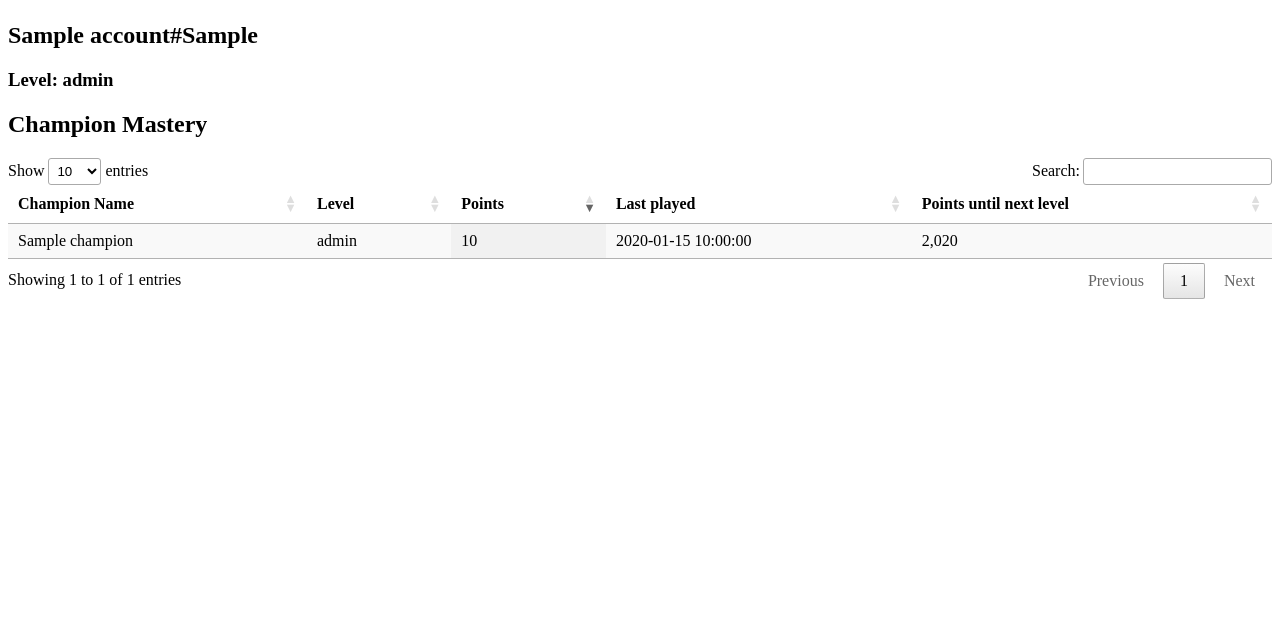
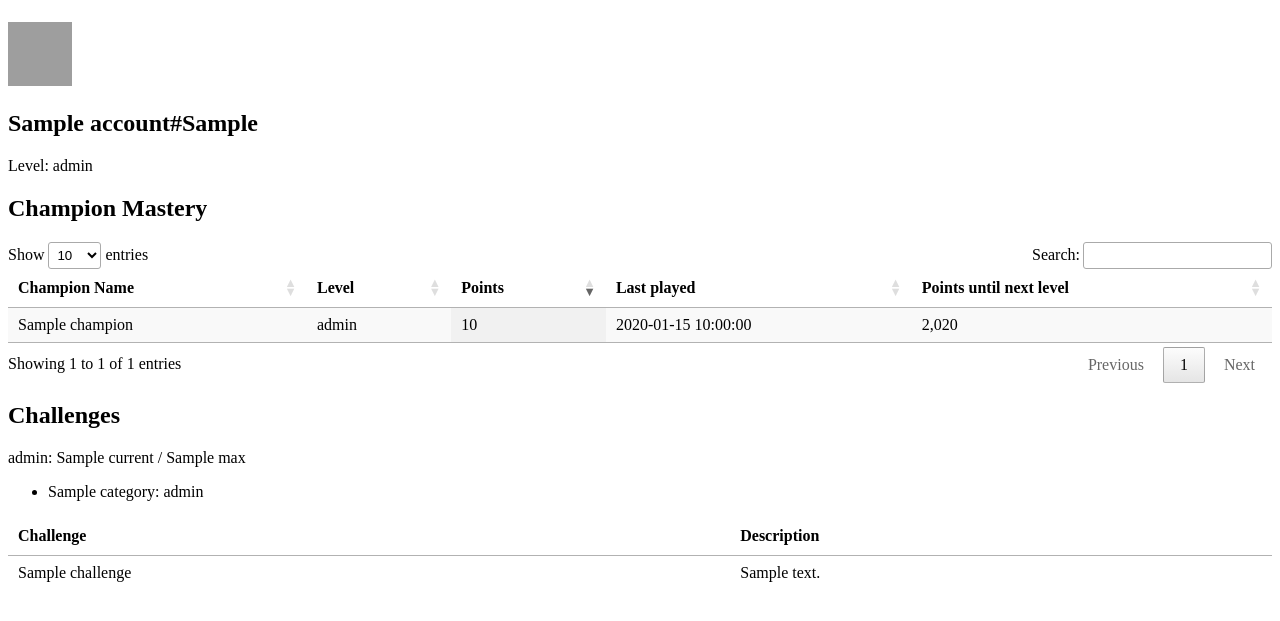
Before and after one commit to Alexandre-Jasmin/jazz_teaching_tool, a Flask app: template app/templates/player_home.html in a window 1280 px wide. Shown: the part 58-679 px from the top of the page. Run offline with Flask 3, Linux system fonts and the light colour scheme; the template is opened without the code that fills it: most values are stand-ins (such as "Sample title", 1, 10 or a date in 2020); parts of the project's set-up code (start-up, migrations or seed data) failed here and were passed over; some libraries are stand-ins or nearby versions; grey boxes are pictures that could not be loaded.

Commit message:
Added challenges.json

```diff
--- a/app/models/riot_api.py
+++ b/app/models/riot_api.py
@@ -257,6 +257,12 @@ class RiotAPI:
         url = f"{self.platform_url}/lol/challenges/v1/player-data/{puuid}"
         return self._make_request(url)
 
+    #*LOL-CHALLENGES-V1-CONFIG
+    #*Returns configuration of challenges
+    def get_challenges_config(self):
+        url = f"{self.platform_url}/lol/challenges/v1/challenges/config"
+        return self._make_request(url)
+
     #*MATCH-V5 [Match Id]
     #*Returns match information
     def get_match(self, match_id):
--- a/app/routes.py
+++ b/app/routes.py
@@ -25,6 +25,7 @@ def find_summoner():
 def summoner_api(server: str, summoner_name: str):
     try:
         playerSummoner = get_summoner(summoner_name, server)
+        loadedPuuid = playerSummoner.accountData["puuid"]
     except Exception as e:
         return f"summoner_api() error: {e}"
     return render_template("player_home.html", data=playerSummoner)
--- a/app/templates/player_home.html
+++ b/app/templates/player_home.html
@@ -1,9 +1,10 @@
 {% extends "base.html" %}
 {% block content %}
+<img src="{{ data.accountPatch['cdn'] }}/{{ data.accountPatch['n']['profileicon'] }}/img/profileicon/{{ data.summonerData['profileIconId'] }}.png" width="64" height="64">
 <h2>{{ data.accountData["gameName"] }}#{{ data.accountData["tagLine"] }}</h2>
-<h3>Level: {{ data.summonerData["summonerLevel"] }}</h3>
+<p>Level: {{ data.summonerData["summonerLevel"] }}</p>
 <h2>Champion Mastery</h2>
-<table id="myTable" class="display">
+<table id="masteryTable" class="display">
     <thead>
         <tr>
             <th>Champion Name</th>
@@ -25,12 +26,37 @@
         {% endfor %}
     </tbody>
 </table>
+
+<h2>Challenges</h2>
+<p>{{ data.challengesData["totalPoints"]["level"] }}: {{ data.challengesData["totalPoints"]["current"] }} / {{ data.challengesData["totalPoints"]["max"] }}</p>
+<ul>
+    {% for category in data.challengesData["categoryPoints"] %}
+        <li>{{ category }}: {{ data.challengesData["categoryPoints"][category]["level"] }}</li>
+    {% endfor %}
+</ul>
+<table id="challengesTable" class="display">
+    <thead>
+        <tr>
+            <th>Challenge</th>
+            <th>Description</th>
+        </tr>
+    </thead>
+    <tbody>
+        {% for challenge in data.challengesData["challenges"] %}
+        <tr>
+            <td>{{ challenge["title"] }}</td>
+            <td>{{ challenge["description"] }}</td>
+        </tr>
+        {% endfor %}
+    </tbody>
+</table>
 {% endblock %}
 
 {% block js_specific %}
 <script>
     $(document).ready(function () {
-        $('#myTable').DataTable({
+        // Mastery table
+        $('#masteryTable').DataTable({
             "order": [[2, "desc"]],
             "pageLength": 10,
             'columnDefs': [{
@@ -42,6 +68,11 @@
                 "render": $.fn.dataTable.render.number(',', '.', 0)
             }]
         });
+        // Challenges table
+        $('#challengesTable').DataTable({
+            "order": [[2, "desc"]],
+            "pageLength": 10
+        });
     });
 </script>
 {% endblock %}
--- a/config.py
+++ b/config.py
@@ -24,3 +24,5 @@ class Config:
 RIOT_API_INSTANCE = RiotAPI(Config.RIOT_API_KEY)
 UTILITIES = Utilities()
 LEAGUE_CHAMPIONS = json.load(open(Config.get_data_path("lol/champions.json"), encoding="utf-8"))
+LOL_CHALLENGES_CONFIG = RIOT_API_INSTANCE.get_challenges_config()
+#! create dictionnary here
```
Also changed, not shown: app/models/league_player.py (+18 -9 lines).
